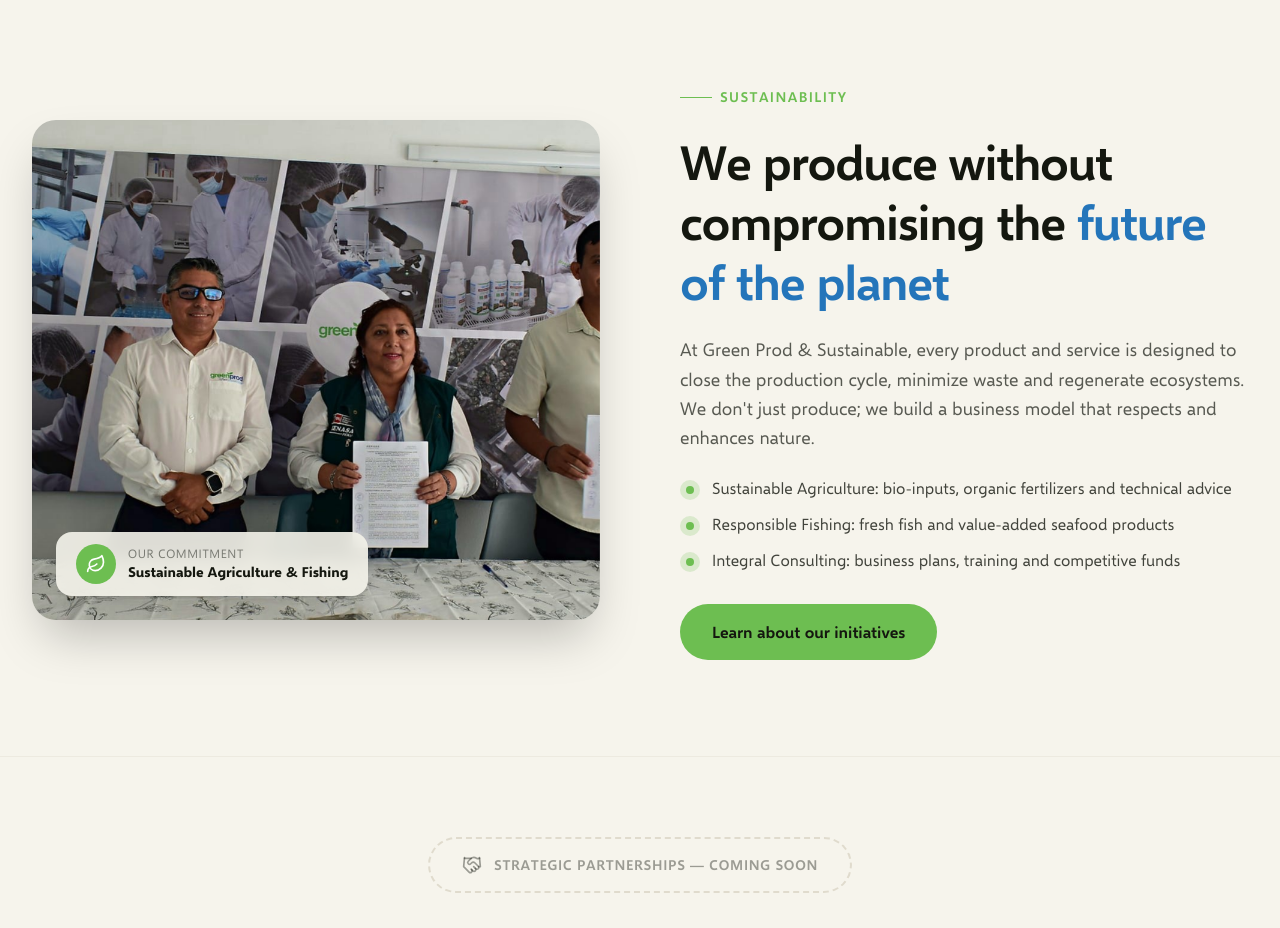
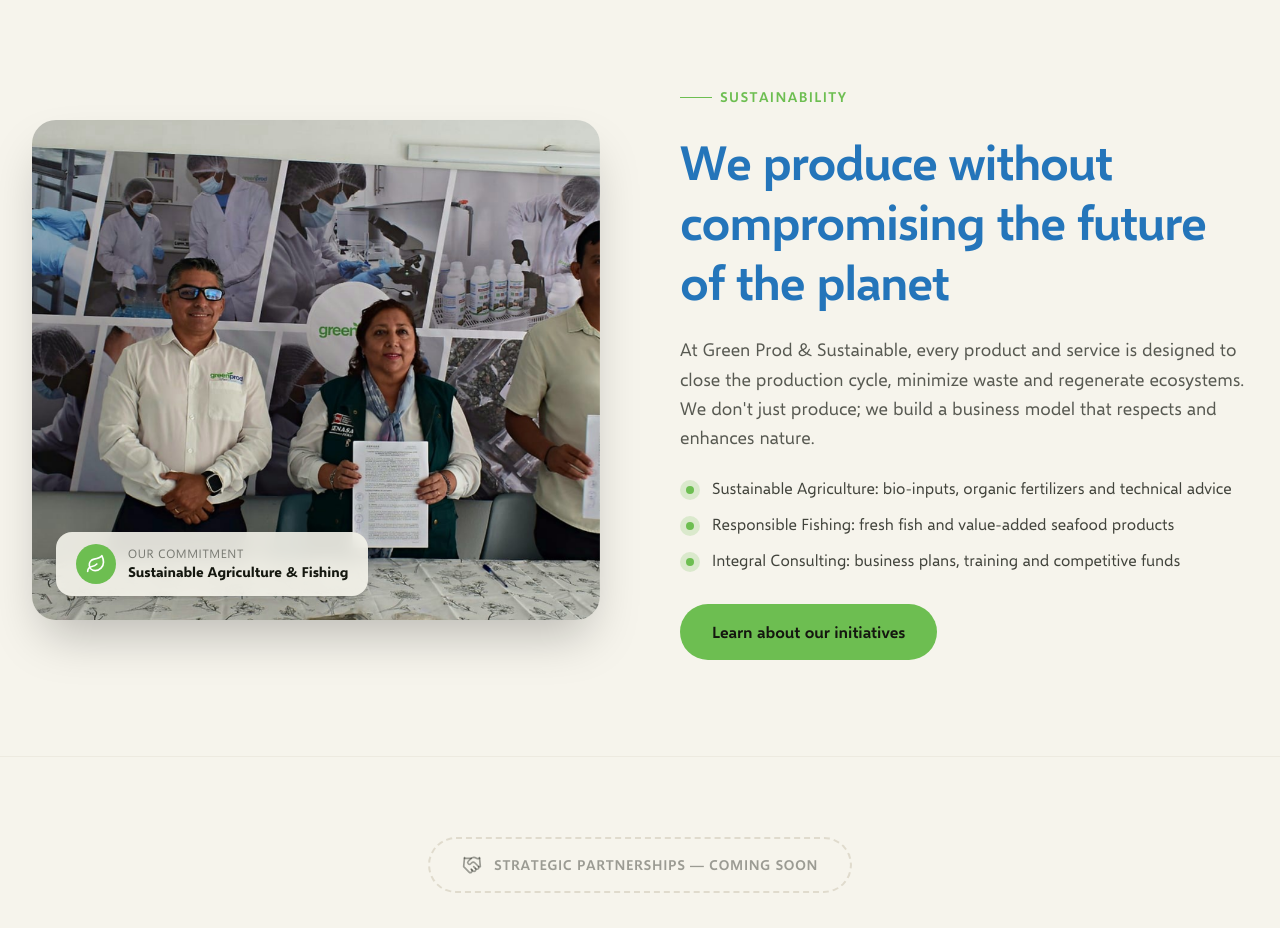
Before and after one commit to GreenProdANDSustainable/WebPage-Main-Principal-Informativa, a Next.js app: page /catalogo in a window 1280 px wide. Shown: the part 2800-3728 px from the top of the page. Built offline with nearby package versions, Linux system fonts and the light colour scheme.

Commit message:
style(home): extender el azul de marca a todo el titulo de Nuestro Compromiso

```diff
--- a/components/features/home/SustainabilityHighlightSection.tsx
+++ b/components/features/home/SustainabilityHighlightSection.tsx
@@ -74,7 +74,7 @@
             </Reveal>
 
             <Reveal preset="child">
-              <h2 className="font-display text-ink text-4xl leading-tight font-semibold tracking-tight md:text-5xl">
+              <h2 className="font-display text-gp-blue text-4xl leading-tight font-semibold tracking-tight md:text-5xl">
                 {d.title} <span className="text-gp-blue">{d.titleHighlight}</span>
               </h2>
             </Reveal>
```
